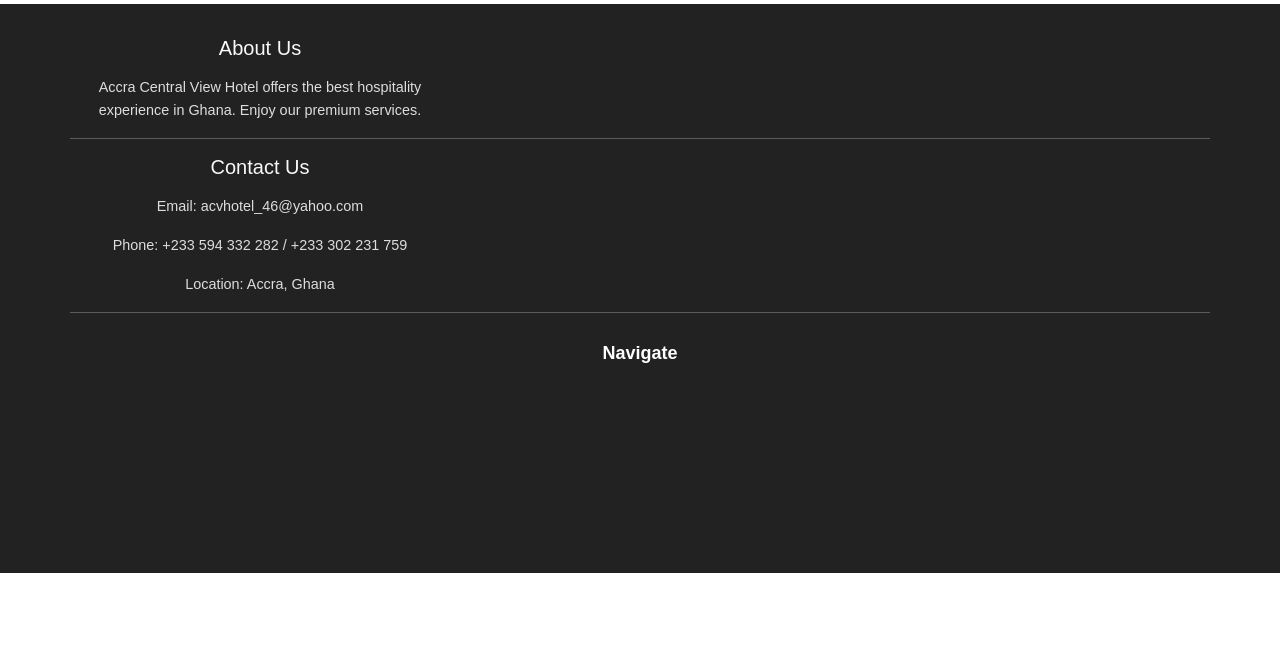
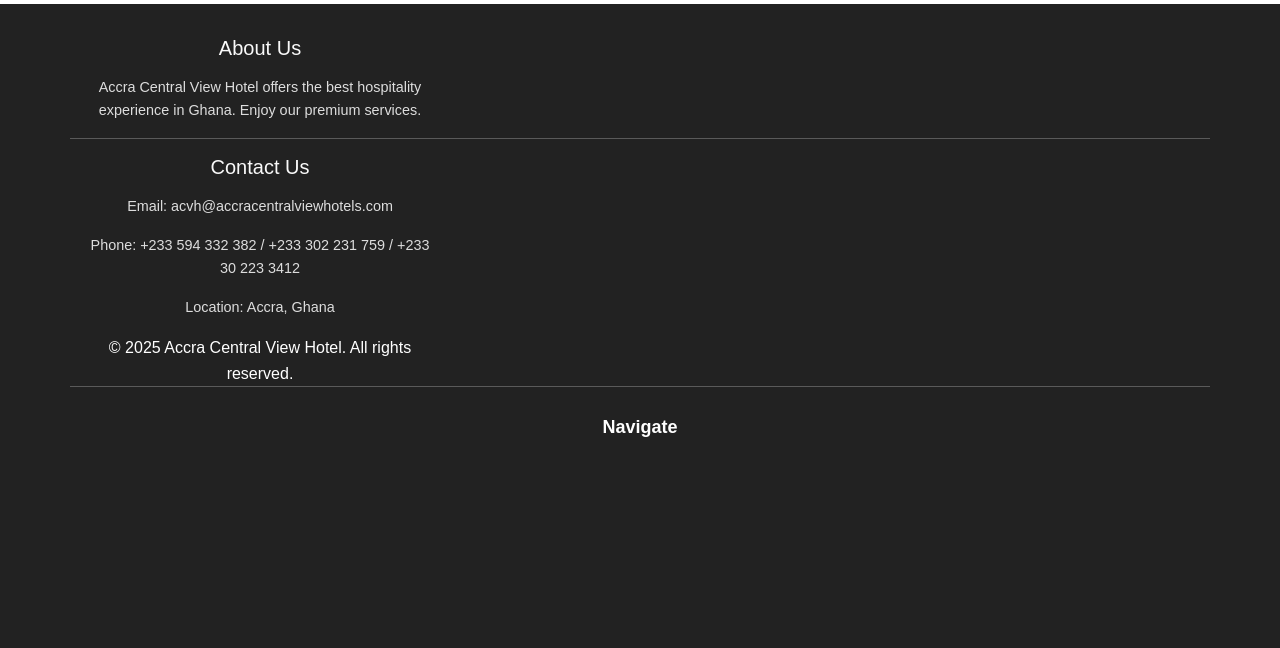
Before and after one commit to ebaah2942/central_view, a Django app: page /amenities/ in a window 1280 px wide. Shown: the part 1673-2321 px from the top of the page. Before the commit the page ends 2246 px from the top, so only its background shows below. Run offline with Django 5.2, Linux system fonts and the light colour scheme; data that the repository does not hold is empty; some libraries are stand-ins or nearby versions; grey boxes are pictures that could not be loaded.

Commit message:
Added copyright to the footer

```diff
--- a/hotel_website/main/templates/main/base.html
+++ b/hotel_website/main/templates/main/base.html
@@ -195,15 +195,6 @@
 }
 
 
-/* .badge {
-    background: red;
-    color: white;
-    border-radius: 50%;
-    padding: 2px 8px;
-    font-size: 12px;
-    margin-left: 5px;
-} */
-
 .notification-link .badge {
     position: absolute;
     top: -5px;
@@ -315,9 +306,10 @@
         <hr>
         <div class="col-md-4 text-center">
           <h5>Contact Us</h5>
-          <p>Email: acvhotel_46@yahoo.com</p>
-          <p>Phone: +233 594 332 282 / +233 302 231 759</p>
+          <p>Email: acvh@accracentralviewhotels.com</p>
+          <p>Phone: +233 594 332 382 / +233 302 231 759 / +233 30 223 3412</p>
           <p>Location: Accra, Ghana</p>
+          &copy; 2025 Accra Central View Hotel. All rights reserved.
         </div>
         <hr>
         <div>
```
Also changed, not shown: hotel_website/main/signals.py (+4 -3 lines).
